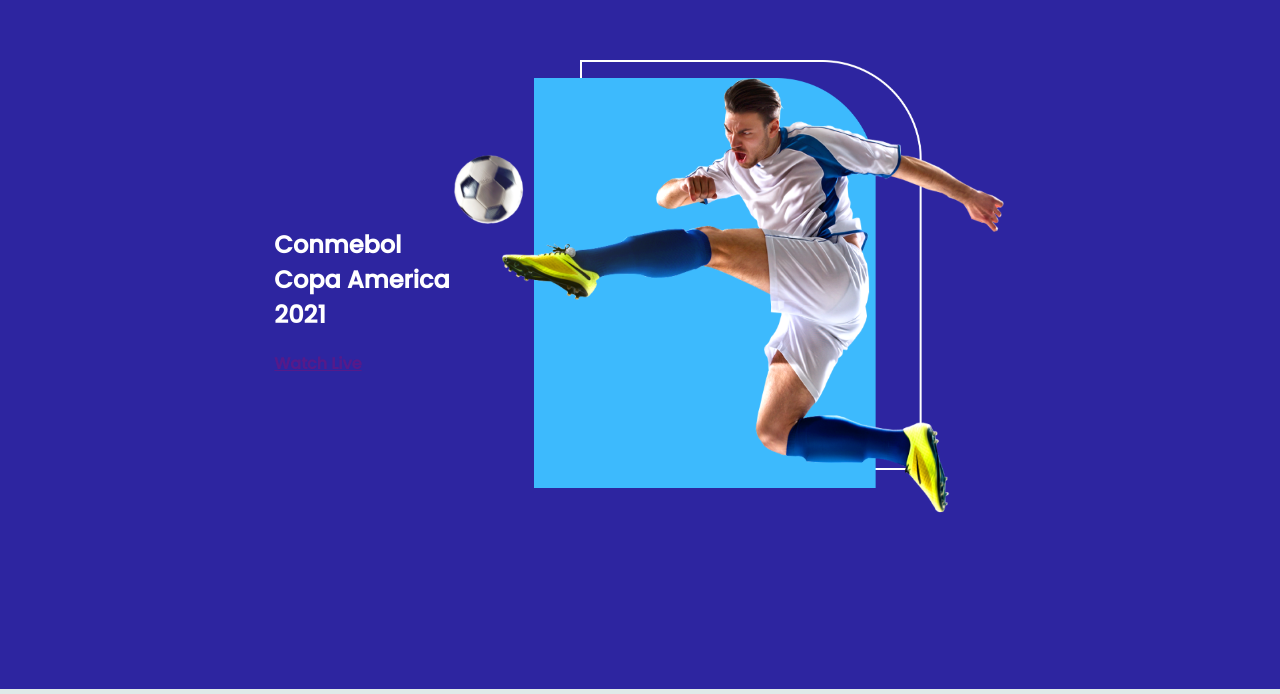
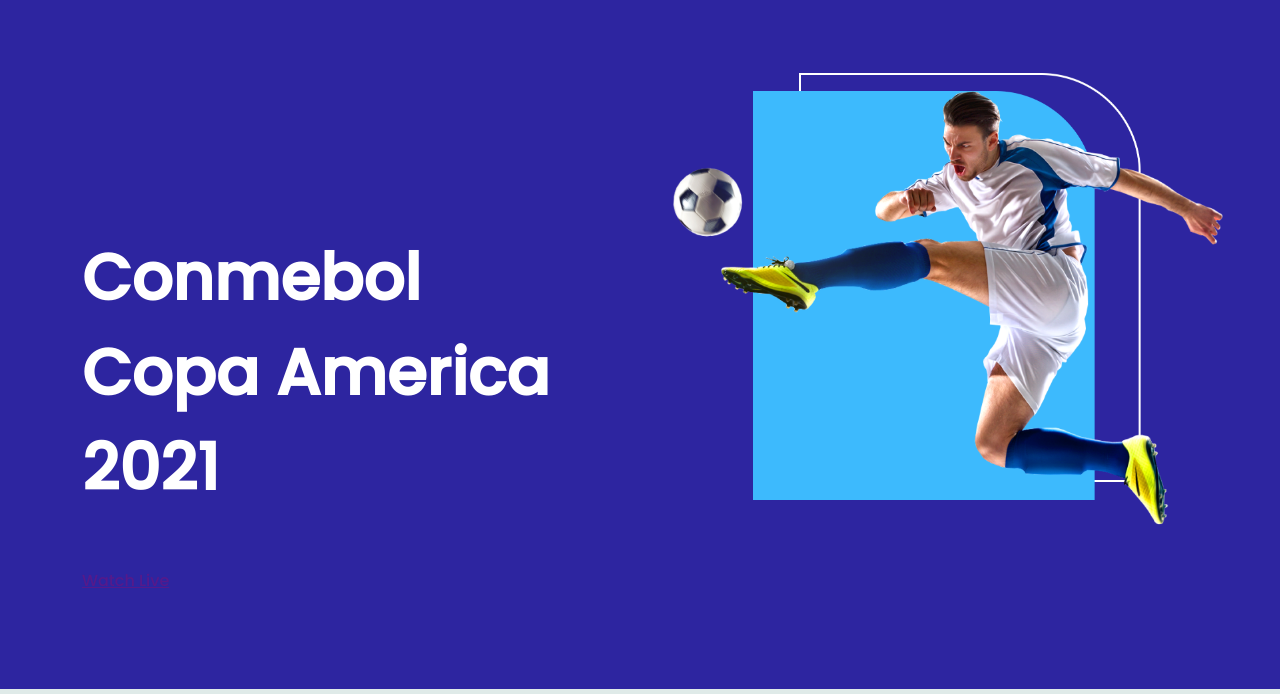
Before and after one commit to sanowarshah/responsive-football, a plain HTML site: page index.html in a window 1280 px wide. Shown: the part 106-800 px from the top of the page. Drawn offline with Linux system fonts and the light colour scheme.

Commit message:
add someting commit

```diff
--- a/index.html
+++ b/index.html
@@ -13,7 +13,7 @@
 <body>
     <section class="top-info">
         <div class="top-text">
-            <h1>Conmebol<br>Copa America <br> 2021</h1>
+            <h1 class="text">Conmebol Copa America 2021</h1>
             <a href="" class="button">Watch Live</a>
         </div>
         <div class="top-image">
--- a/styles.css
+++ b/styles.css
@@ -5,29 +5,34 @@
     background-color: rgba(222, 233, 231, 0.952);
 }
 .top-info{
-    width: 100%;
+   padding-left: 27px;
     height: 795px;
     display: flex;
     align-items: center;
     justify-content: center;
     background-color: #2D25A0;
+}
+.top-text{
+    width: 485px;
+    height: 230px;
+   padding: 51px;
+}
+.top-image{
+    width: 556.01px;
+    height: 438px;
+   padding: 51px;
+}
+.text{
     font-weight: 700;
-    size: 64px;
+    font-size: 64px;
     color: white;
 }
-
-
 .container{
 
     display: flex;
     justify-content:center;
     align-items: center;
     margin-top: 70px;
-
-
-
-
-
 }
 .top-info .top-image img{
     width: 556px;
```
